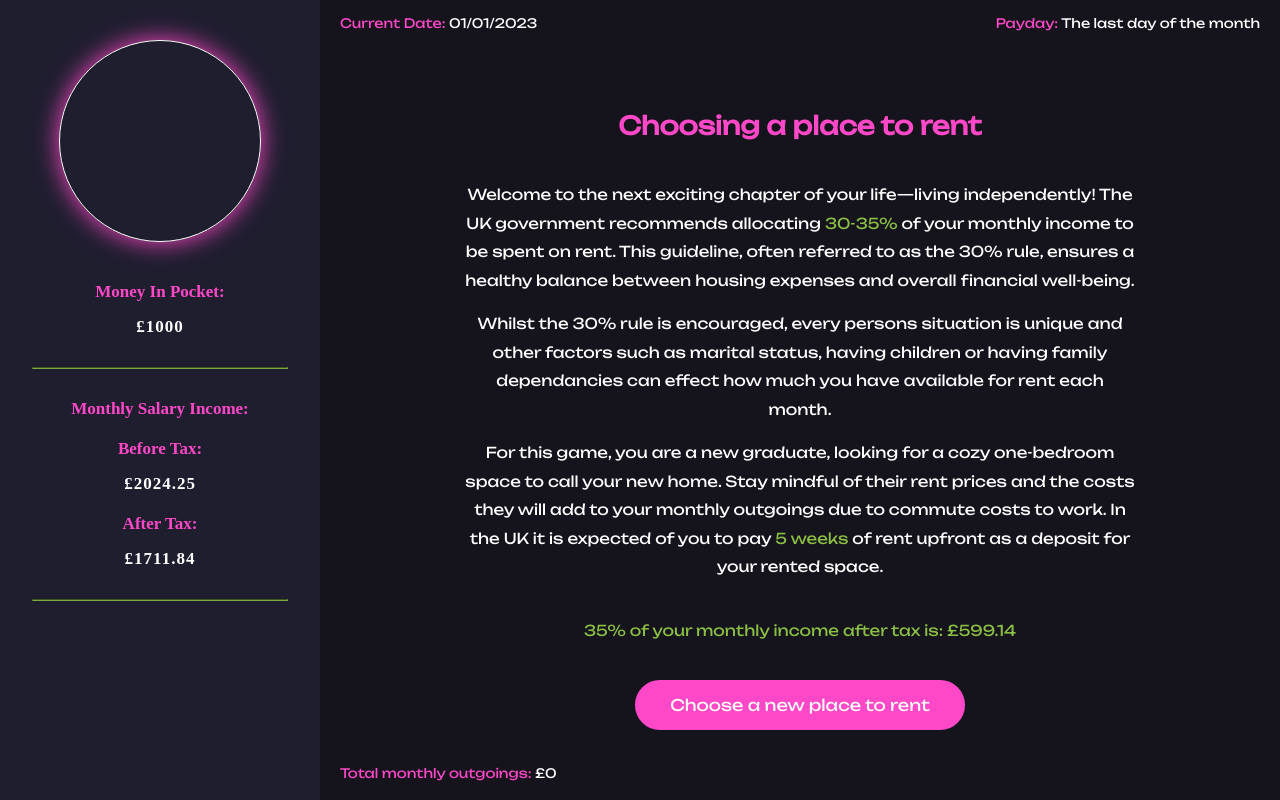
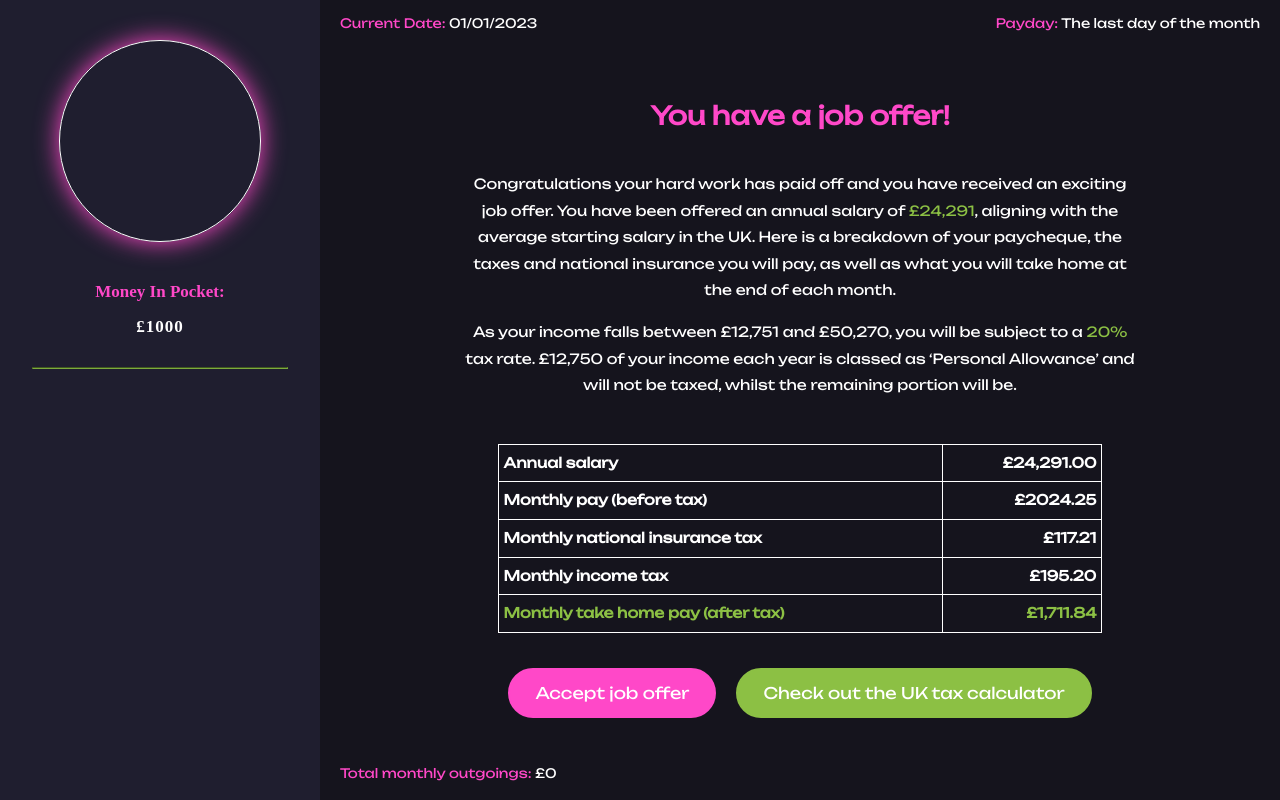
Before and after one commit to lucyscanlon/FinanceGame, a Vue app: page / in a window 1280 px wide. Built offline with nearby package versions, Linux system fonts and the light colour scheme; a web font is replaced by a local one.

Commit message:
added the salary and tax breakdown page and linked to external government calculator

```diff
--- a/src/components/CharacterSidebar/CharacterStatsSidebar.vue
+++ b/src/components/CharacterSidebar/CharacterStatsSidebar.vue
@@ -22,7 +22,7 @@
             <h5>£{{manageMoney.moneyInPocket}}</h5>
             <hr />
           </div>
-          <div class="characterstats-set">
+          <div v-if="livingOptions.livingOptionsGameStage > 0" class="characterstats-set">
             <h4>Monthly Salary Income:</h4>
             <h4 class="characterset-subheading">Before Tax:</h4>
             <h5>£{{manageMoney.monthlySalaryBeforeTax}}</h5>
@@ -30,7 +30,7 @@
             <h5>£{{manageMoney.monthlySalaryAfterTax}}</h5>
             <hr />
           </div>
-          <CurrentlyLivingDisplay v-if="livingOptions.livingOptionsGameStage ===2"></CurrentlyLivingDisplay>
+          <CurrentlyLivingDisplay v-if="livingOptions.livingOptionsGameStage === 3"></CurrentlyLivingDisplay>
         </div>
 
     </div>
--- a/src/components/MainGame/MainGame.vue
+++ b/src/components/MainGame/MainGame.vue
@@ -16,8 +16,9 @@ Elements that will be inside this container include:
                 <p>Payday: <span class="colour-white">The last day of the month</span></p>
             </div>
         </div>
-        <RentInformationDisplay v-if="livingOptions.livingOptionsGameStage === 0"></RentInformationDisplay>
-        <MapDisplay v-if="livingOptions.livingOptionsGameStage === 1"></MapDisplay>
+        <salaryAndTaxInfoDisplay v-if="livingOptions.livingOptionsGameStage === 0"></salaryAndTaxInfoDisplay>
+        <RentInformationDisplay v-if="livingOptions.livingOptionsGameStage === 1"></RentInformationDisplay>
+        <MapDisplay v-if="livingOptions.livingOptionsGameStage === 2"></MapDisplay>
         <div className="gameplay-bottombanner-wrapper">
             <div className="monthly-outgoings-wrapper">
                 <p>Total monthly outgoings: <span className="colour-white">£0</span></p>
@@ -41,12 +42,14 @@ const livingOptions = useLivingOptionsStore()
 
 import MapDisplay from './MapLayout.vue';
 import RentInformationDisplay from './RentIntroductionInfo.vue';
+import salaryAndTaxInfoDisplay from './YouHaveAJobOffer.vue';
 
 export default {
     name: 'MainGameWrapper',
     components: {
         MapDisplay,
         RentInformationDisplay,
+        salaryAndTaxInfoDisplay,
     }
 }
 
--- /dev/null
+++ b/src/components/MainGame/YouHaveAJobOffer.vue
@@ -0,0 +1,64 @@
+<!-- Template for the you have a job offer info display
+
+Components that will be inside this container include:
+- living options information display components
+
+-->
+
+
+<template>
+    <div class="joboffer-mainwrapper">
+        <div class="joboffer-title-wrapper">
+            <h1>You have a job offer!</h1>
+        </div>
+        <div class="joboffer-description-wrapper">
+            <p>Congratulations your hard work has paid off and you have received an exciting job offer. You have been offered an annual salary of <span class="colour-green">£24,291</span>, aligning with the average starting salary in the UK. Here is a breakdown of your paycheque, the taxes and national insurance you will pay, as well as what you will take home at the end of each month.  </p>
+            <p>As your income falls between £12,751 and £50,270, you will be subject to a <span class="colour-green">20%</span> tax rate. £12,750 of your income each year is classed as ‘Personal Allowance’ and will not be taxed, whilst the remaining portion will be.</p>
+            <table>
+                <tr>
+                    <th>Annual salary</th>
+                    <th class="align-right">£24,291.00</th>
+                </tr>
+                <tr>
+                    <th>Monthly pay (before tax)</th>
+                    <th class="align-right">£2024.25</th>
+                </tr>
+                <tr>
+                    <th>Monthly national insurance tax</th>
+                    <th class="align-right">£117.21</th>
+                </tr>
+                <tr>
+                    <th>Monthly income tax</th>
+                    <th class="align-right">£195.20</th>
+                </tr>
+                <tr>
+                    <th class="colour-green">Monthly take home pay (after tax)</th>
+                    <th class="colour-green align-right">£1,711.84</th>
+                </tr>
+            </table>
+            <div class="joboffer-button-wrapper">
+                <button @click="livingOptions.livingOptionsNextStageOfGame()" class="joboffer-button">Accept job offer</button>
+                <a href="https://www.tax.service.gov.uk/estimate-paye-take-home-pay/your-pay" target="blank">
+                    <button class="joboffer-calculator">Check out the UK tax calculator</button>
+                </a>
+            </div>
+        </div>
+    </div>
+
+</template>
+
+<script setup>
+
+import { useLivingOptionsStore } from '../../store/LivingOptionsStore'
+
+const livingOptions = useLivingOptionsStore()
+
+</script>
+
+<script>
+
+export default {
+    name: 'salaryAndTaxInfoDisplay',
+}
+
+</script>
--- a/src/store/LivingOptionsStore.js
+++ b/src/store/LivingOptionsStore.js
@@ -9,7 +9,6 @@ export const useLivingOptionsStore = defineStore({
     actions: {
         livingOptionsNextStageOfGame() {
             this.livingOptionsGameStage = this.livingOptionsGameStage + 1;
-            console.log("changed");
         }
     }
 })
--- a/src/styles/style.css
+++ b/src/styles/style.css
@@ -196,7 +196,7 @@ body {
   }
 
   .first-movingbanner {
-    padding-left: 800px;
+    padding-left: 1000px;
   }
 
 
@@ -491,3 +491,118 @@ body {
     cursor: pointer;
     transition-duration: 0.5s;
   }
+
+
+  /* you have a job offer */
+
+  .joboffer-mainwrapper {
+    width: 70%;
+    margin: 0 auto;
+    padding-top: 30px;
+
+  }
+
+  .joboffer-title-wrapper h1 {
+    font-family: unbounded-reg;
+    color: #FF48C8;
+    font-size: 25px;
+    text-align: center;
+    padding-bottom: 40px;
+    padding-top: 20px;
+  }
+
+  .joboffer-description-wrapper {
+    font-family: unbounded-reg;
+    color: white;
+    font-size: 14px;
+    text-align: center;
+    line-height: 1.9em;
+  }
+
+  .joboffer-description-wrapper p {
+    padding-bottom: 15px;
+  }
+
+  .joboffer-rentrecommendation {
+    padding-top: 20px;
+  }
+
+  .joboffer-button-wrapper {
+    padding-top: 20px;
+    width: 100%;
+
+  }
+
+  .joboffer-button {
+    height: 50px;
+    background-color: #FF48C8;
+    border: 2px solid #FF48C8;
+    font-family: unbounded-reg;
+    color: white;
+    font-size: 16px;
+    border-radius: 200px;
+    transition-duration: 0.5s;
+  }
+
+  .joboffer-button-wrapper button {
+    margin-left: 10px;
+    margin-right: 10px;
+    padding-left: 25px;
+    padding-right: 25px;
+  }
+
+  .joboffer-button:hover {
+    color: white;
+    border: 2px solid #FF48C8;
+    background-color: #1F1E2F;
+    cursor: pointer;
+    transition-duration: 0.5s;
+  }
+
+  .joboffer-calculator {
+    height: 50px;
+    background-color: #8CC044;
+    border: 2px solid #8CC044;
+    font-family: unbounded-reg;
+    color: white;
+    font-size: 16px;
+    border-radius: 200px;
+    transition-duration: 0.5s;
+  }
+
+  .joboffer-calculator:hover {
+    color: white;
+    border: 2px solid #8CC044;
+    background-color: #1F1E2F;
+    cursor: pointer;
+    transition-duration: 0.5s;
+  }
+
+
+
+
+
+
+
+  .joboffer-description-wrapper table {
+    text-align: left;
+    width: 90%;
+    border-collapse: collapse;
+    margin: 0 auto;
+    margin-top: 30px;
+    margin-bottom: 15px;
+  }
+
+  .joboffer-description-wrapper tr {
+    border: solid 1px white;
+    border-collapse: collapse;
+  }
+
+  .joboffer-description-wrapper th {
+    border: solid 1px white;
+    padding: 5px;
+  }
+
+  .align-right {
+    text-align: right;
+  }
```
Lines whose indentation alone changed are shown as unchanged.
